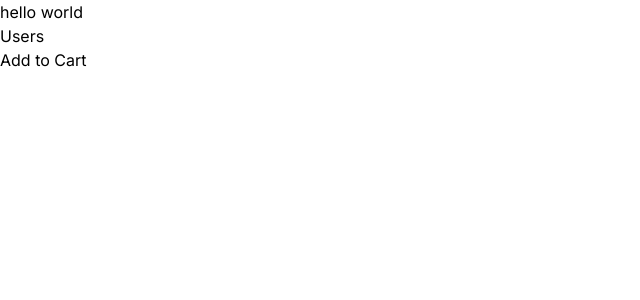
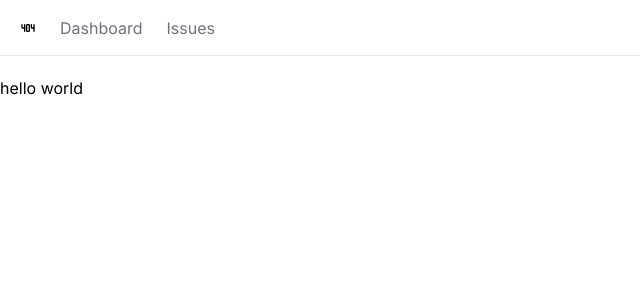
Before and after one commit to Ambitiousparam/fixit, a Next.js app: page / in a window 1280 px wide. Shown: the top 300 px of the page, without its empty margins (0-640 px from the left). Built offline with nearby package versions, Linux system fonts and the light colour scheme.

Commit message:
add navbar

```diff
--- /dev/null
+++ b/app/Navbar.tsx
@@ -0,0 +1,17 @@
+import React from 'react'
+import Link from 'next/link'
+import { TbError404 } from "react-icons/tb";
+
+const Navbar = () => {
+  return (
+    <nav className='flex space-x-6 border-b mb-5 px-5 h-14 items-center hover:'>
+        <Link href ="/"><TbError404 /></Link>
+        <ul className='flex space-x-6 '>
+            <li  className='text-zinc-500 hover:text-black transition-colors'><Link href ="/"> Dashboard</Link></li>
+            <li  className='text-zinc-500 hover:text-black transition-colors'><Link href ="/"> Issues</Link></li>
+        </ul>
+    </nav>
+  )
+}
+
+export default Navbar
--- a/app/components/AddtoCart.tsx
+++ /dev/null
@@ -1,15 +0,0 @@
-'use client';
-import React from 'react'
-
-const AddtoCart = () => {
-  return (
-    <div>
-
-        <button onClick={()=>console.log('click')}>
-             Add to Cart
-        </button>
-    </div>
-  )
-}
-
-export default AddtoCart
--- a/app/components/Productcart.tsx
+++ /dev/null
@@ -1,13 +0,0 @@
-import React from 'react'
-import AddtoCart from './AddtoCart';
-
-
-const Productcart = () => {
-  return (
-    <div>
-      <AddtoCart/>
-    </div>
-  )
-}
-
-export default Productcart
--- a/app/layout.tsx
+++ b/app/layout.tsx
@@ -1,6 +1,7 @@
 import type { Metadata } from "next";
 import { Inter } from "next/font/google";
 import "./globals.css";
+import Navbar from "./Navbar";
 
 const inter = Inter({ subsets: ["latin"] });
 
@@ -16,7 +17,11 @@
 }>) {
   return (
     <html lang="en">
-      <body className={inter.className}>{children}</body>
+      <body className={inter.className}>
+        <Navbar/>
+        <main> {children}</main>
+
+        </body>
     </html>
   );
 }
--- a/app/page.tsx
+++ b/app/page.tsx
@@ -1,16 +1,8 @@
-
-  import Link from "next/link";
-import Productcart from "./components/Productcart";
 
   export default function Home() {
   return (
     <div>
-      <h1>
-        hello world
-
-      </h1>
-      <Link href = "./users">Users</Link>
-      <Productcart/>
+      hello world
     </div>
 
   );
--- a/app/users/new/page.tsx
+++ /dev/null
@@ -1,9 +0,0 @@
-import React from 'react'
-
-const NewUserPage = () => {
-  return (
-    <div>NewUserPage</div>
-  )
-}
-
-export default NewUserPage
--- a/app/users/page.tsx
+++ /dev/null
@@ -1,9 +0,0 @@
-import React from 'react'
-
-const UsersPage = () => {
-  return (
-    <div>UsersPage</div>
-  )
-}
-
-export default UsersPage
```
Also changed, not shown: package.json (+5 -4 lines), 1 other file (tests, documents, lock files or other folders).
